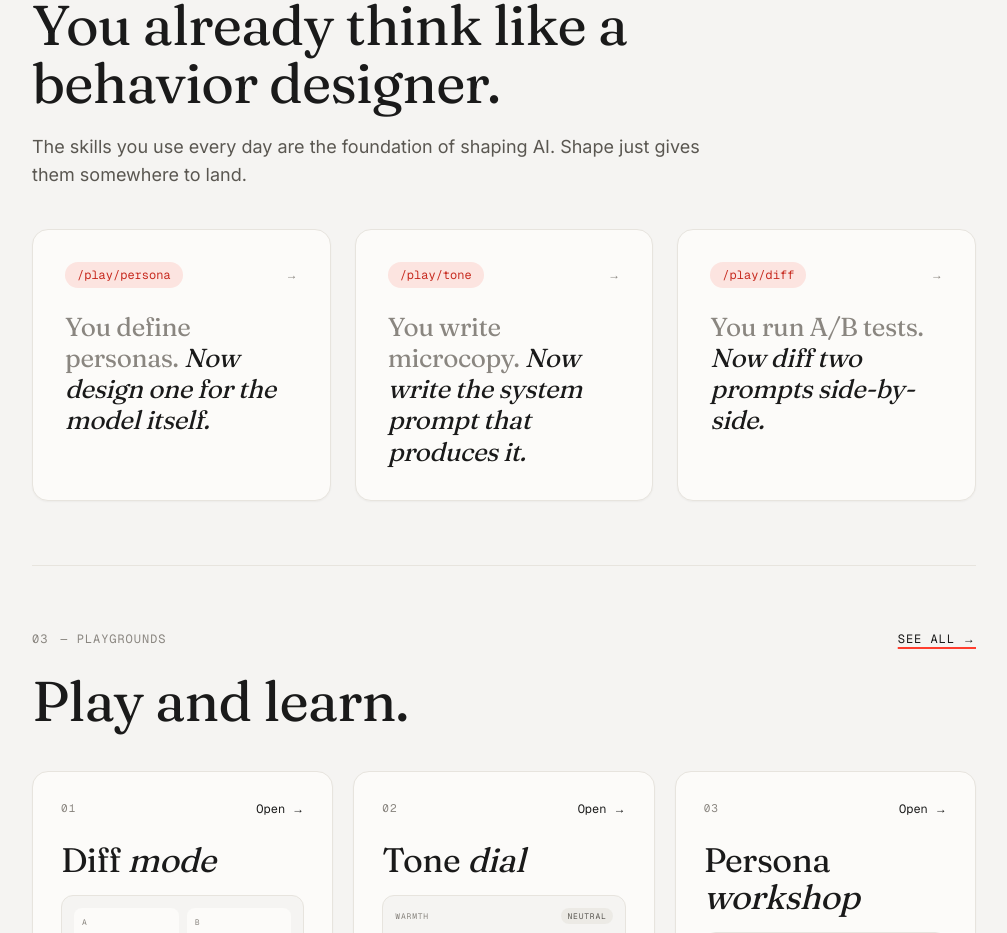
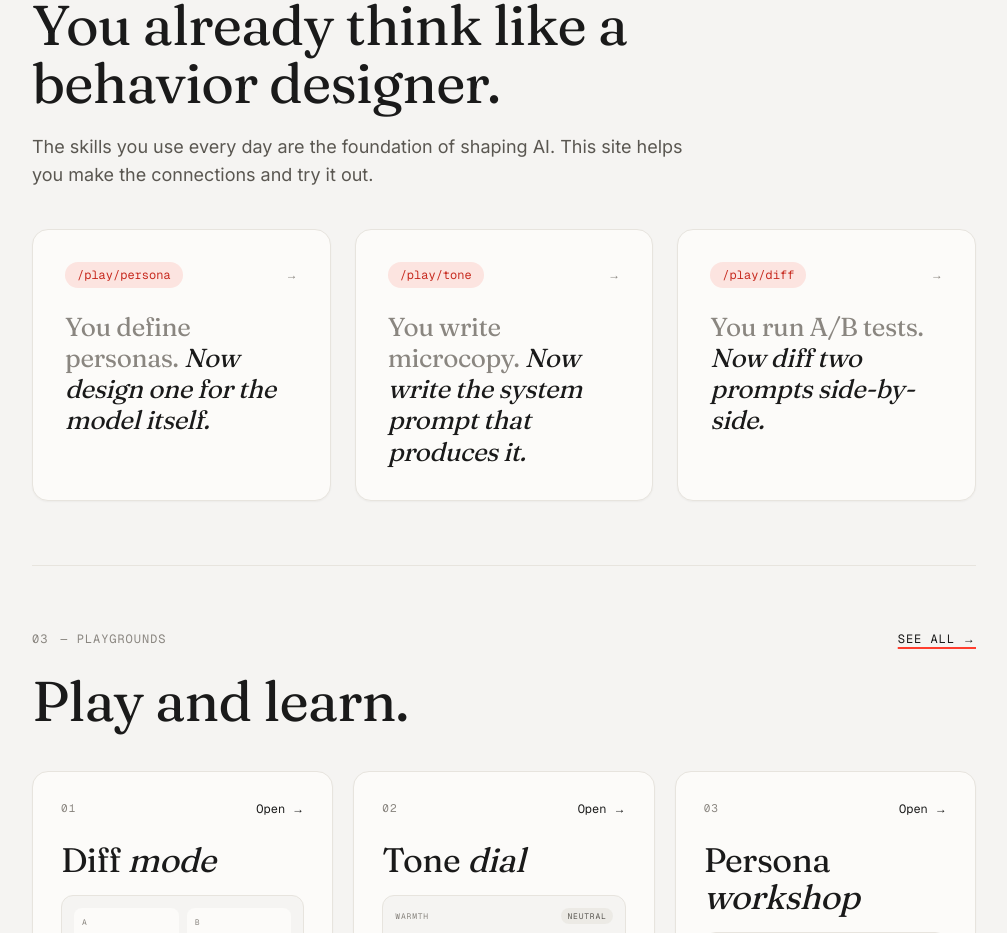
Before and after one commit to jessholbrook/shape, a Next.js app: page / in a window 1280 px wide. Shown: the part 802-1735 px from the top of the page, without its empty margins (256-1263 px from the left). Built offline with nearby package versions, Linux system fonts and the light colour scheme.

Commit message:
Bridge subhead: 'Shape just gives them somewhere to land.' → 'This site helps you make the connections and try it out.'

```diff
--- a/app/page.tsx
+++ b/app/page.tsx
@@ -57,7 +57,7 @@ export default function Home() {
         </h2>
         <p className="font-sans text-[18px] leading-[1.55] text-ink-muted mt-5 max-w-2xl">
           The skills you use every day are the foundation of shaping AI.
-          Shape just gives them somewhere to land.
+          This site helps you make the connections and try it out.
         </p>
 
         <div className="mt-10 grid grid-cols-1 md:grid-cols-3 gap-6">
```
